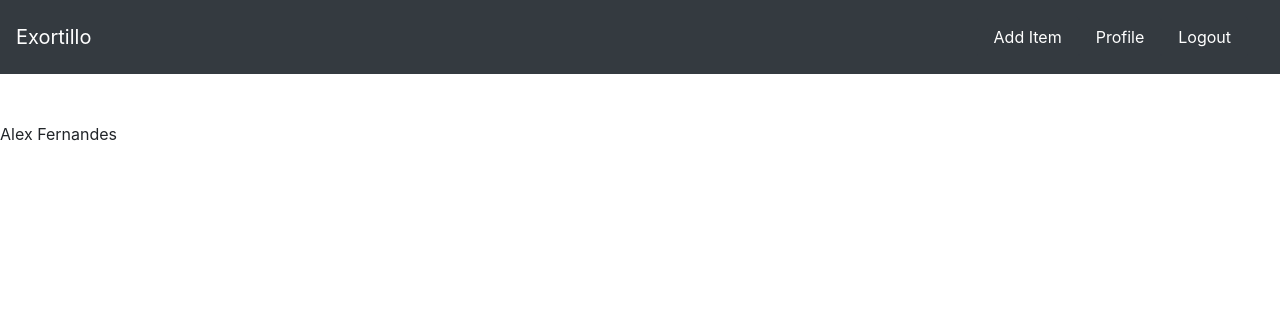
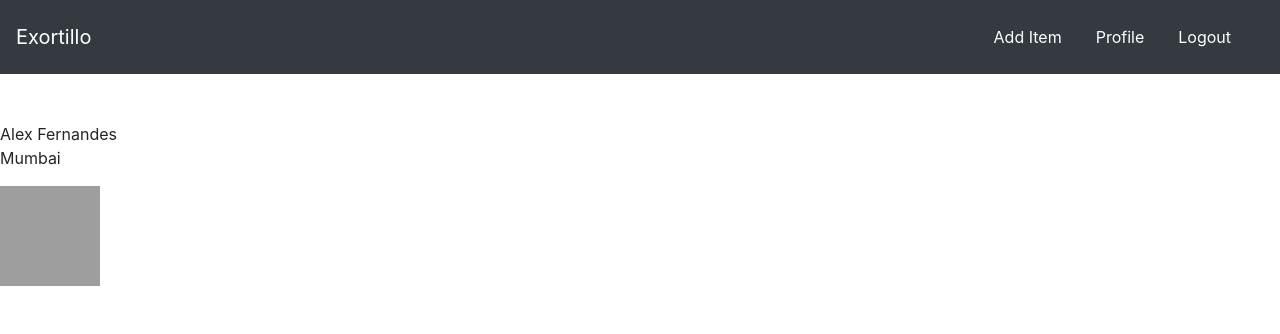
Before and after one commit to AlexFerns16/DJANGO_35_AMF, a Django app: page /profile/ in a window 1280 px wide. Shown: the top 334 px of the page. Run offline with Django 4.2, Linux system fonts and the light colour scheme; a user stored in the database is signed in; data comes from the database, SQL or seed files in the repository; both versions use the stored data as it was after the commit; grey boxes are pictures that could not be loaded.

Commit message:
commit:57

```diff
--- a/mysite/users/templates/users/profile.html
+++ b/mysite/users/templates/users/profile.html
@@ -4,5 +4,7 @@
 
 <span>{{ user.first_name }}</span>
 <span>{{ user.last_name }}</span>
+<p>{{ user.profile.location }}</p>
+<img height="100px" width="100px" src="{{ user.profile.image.url }}">
 
 {% endblock %}
```
Also changed, not shown: mysite/db.sqlite3.
